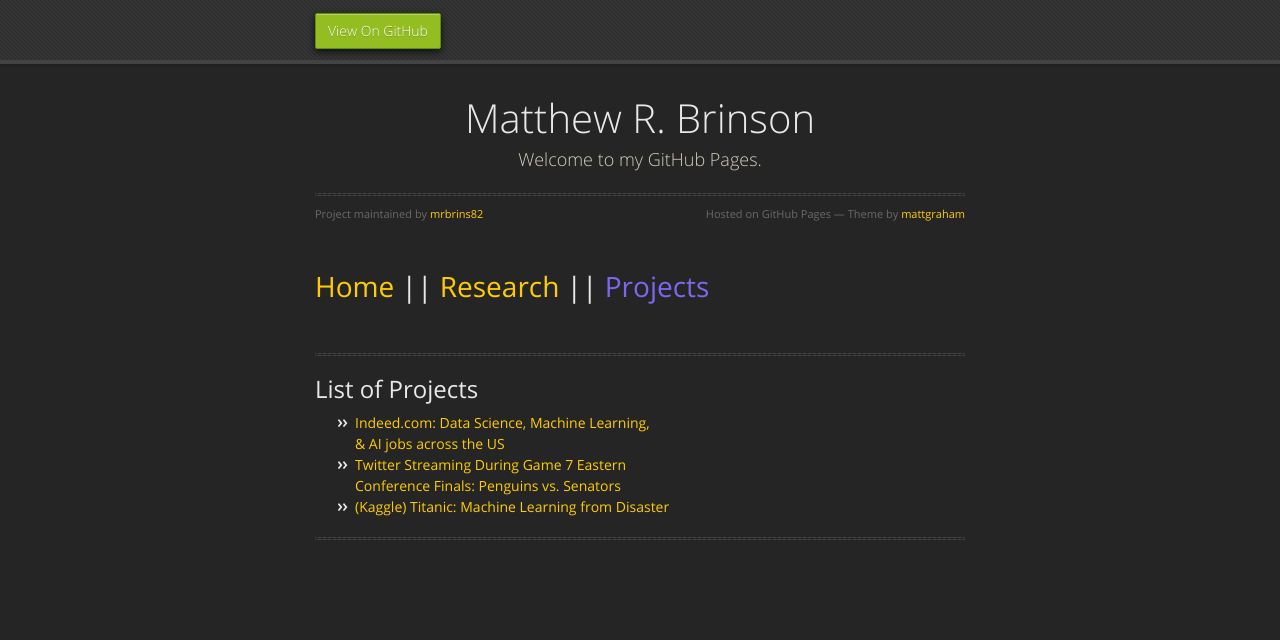
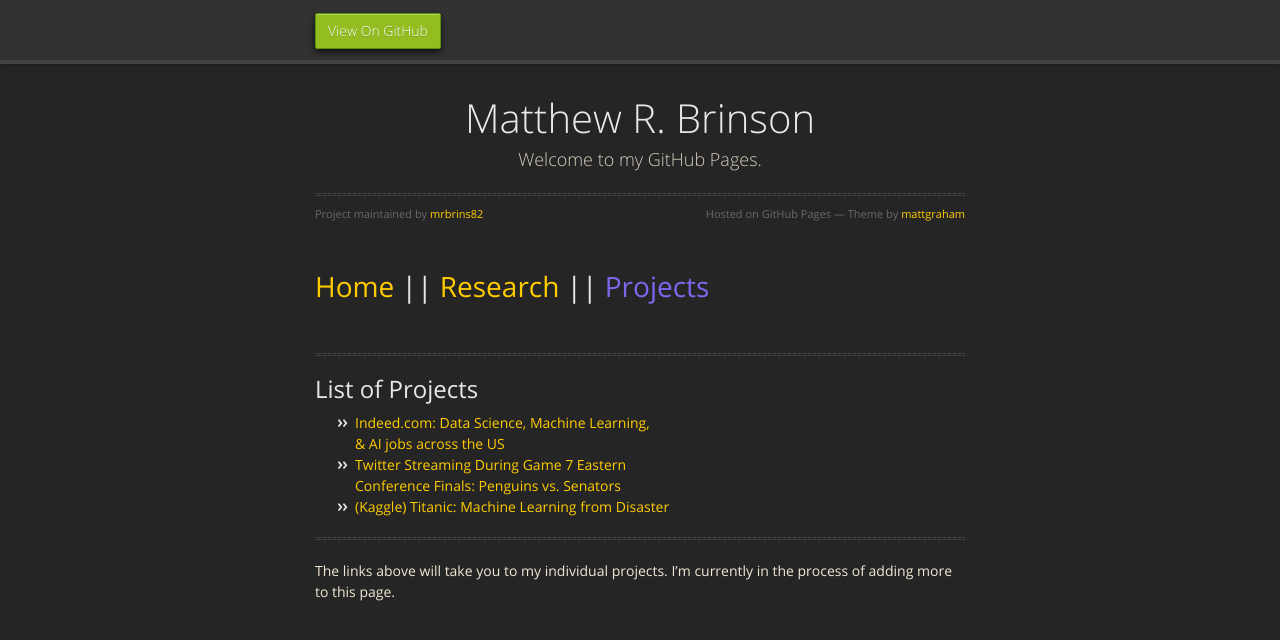
Before and after one commit to mrbrins82/mrbrins82.github.io, a Jekyll site: the page built from projects.md, in a window 1280 px wide. Shown: the top 640 px of the page. Built offline with Jekyll 4.4.1, drawn with Linux system fonts in a browser that asks for light colours; nearby versions of some CDN libraries; our own code applies the rules of GitHub Pages for plain Markdown files.

Commit message:
updated projects page

```diff
--- a/projects.md
+++ b/projects.md
@@ -16,3 +16,5 @@ layout: default
 
 
 * * *
+
+The links above will take you to my individual projects. I'm currently in the process of adding more to this page.
```
